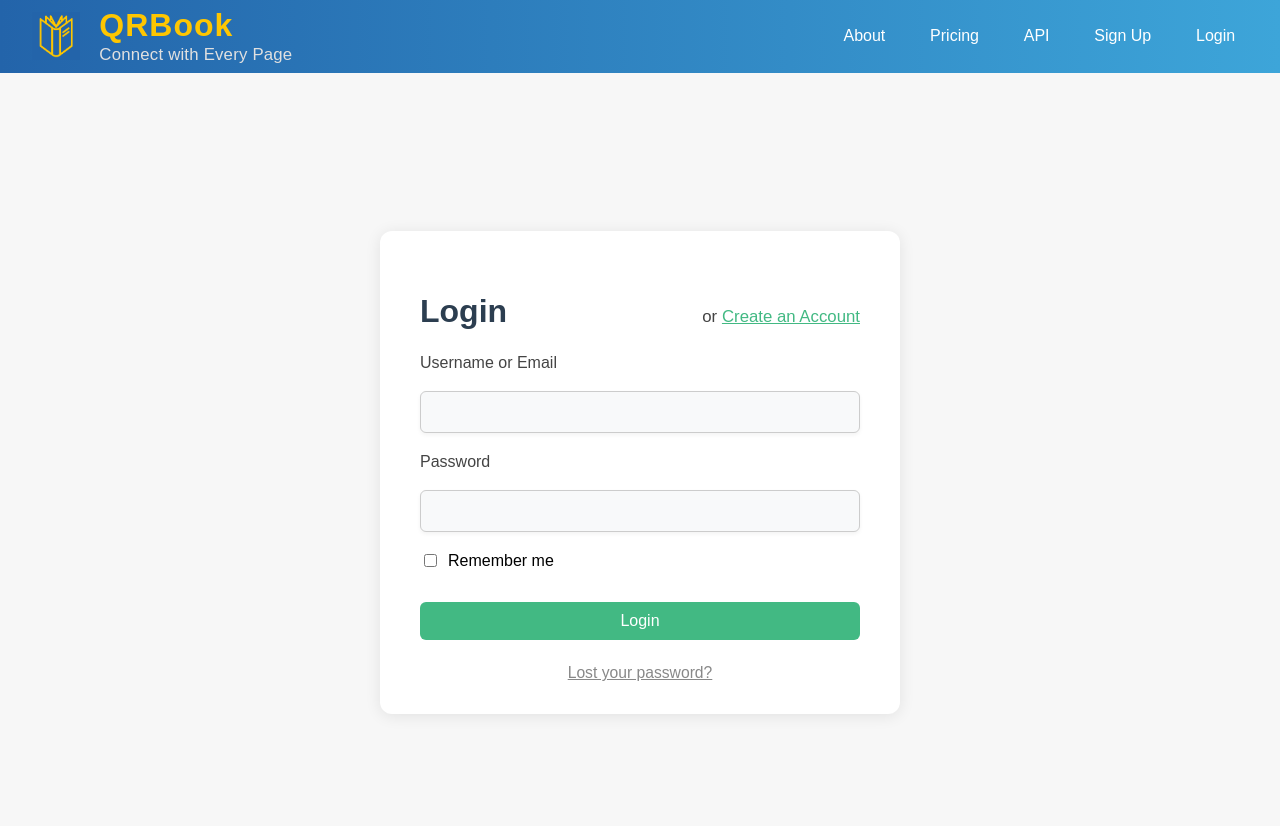
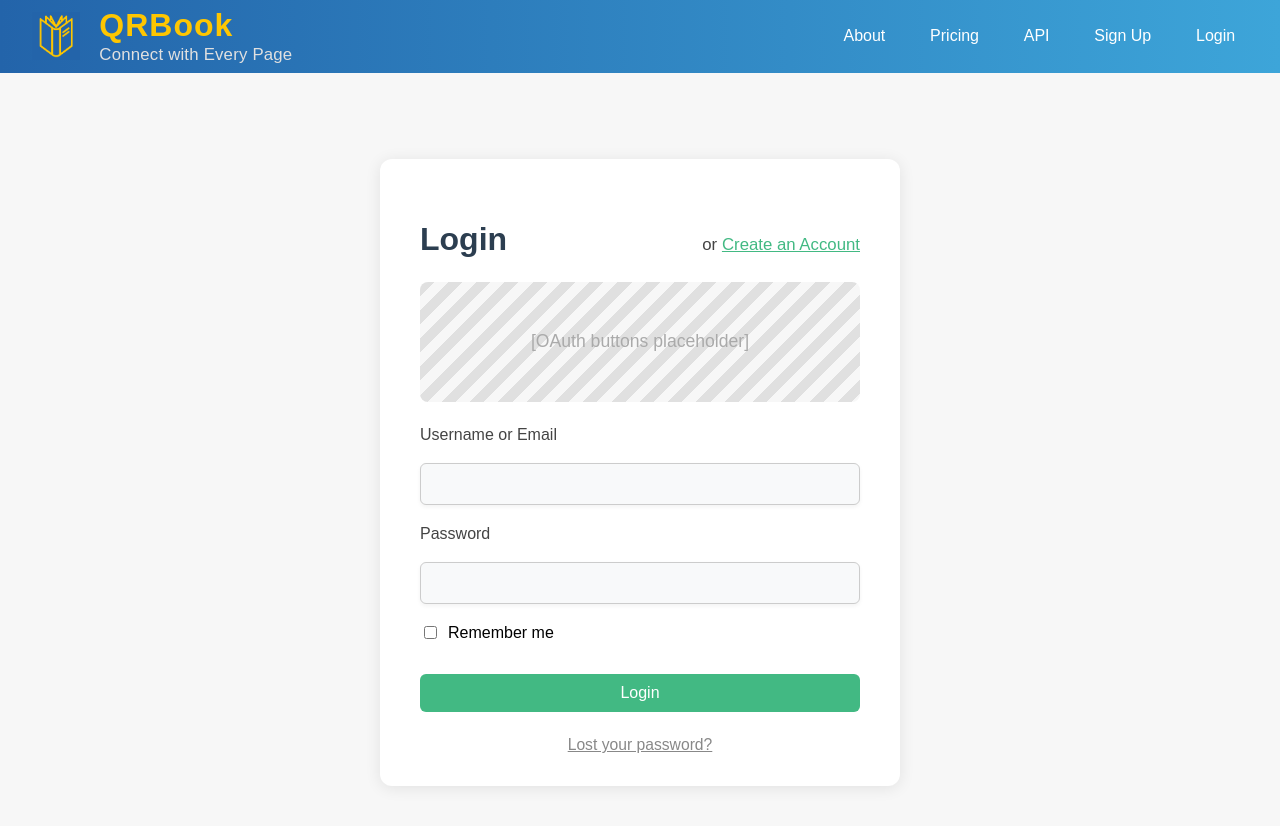
Before and after one commit to KylerCWK/check-in-prototype, a JavaScript app in the folder project/client/: page /login in a window 1280 px wide. Shown: the top 826 px of the page. Built offline with nearby package versions, Linux system fonts and the light colour scheme.

Commit message:
Added NavBar component to APIPage, AboutPage, and PricingPage. Updated LoginPage with OAuth placeholder

```diff
--- a/project/client/src/components/APIPage.vue
+++ b/project/client/src/components/APIPage.vue
@@ -1,4 +1,13 @@
 <template>
+    <NavBar />
     <h1>API</h1>
     <p>This is the API page for the QR Code Check-In Prototype.</p>
 </template>
+
+<script>
+import NavBar from './NavBar.vue';
+export default {
+    name: 'APIPage',
+    components: {  NavBar },
+};
+</script>
--- a/project/client/src/components/AboutPage.vue
+++ b/project/client/src/components/AboutPage.vue
@@ -1,4 +1,13 @@
 <template>
+    <NavBar />
     <h1>About</h1>
     <p>This is the About page for the QR Code Check-In Prototype.</p>
 </template>
+
+<script>
+import NavBar from './NavBar.vue';
+export default {
+    name: 'AboutPage',
+    components: { NavBar },
+};
+</script>
--- a/project/client/src/components/LoginPage.vue
+++ b/project/client/src/components/LoginPage.vue
@@ -7,9 +7,10 @@
           <h1 class="login-title">Login</h1>
           <span class="or-create"
             >or
-            <router-link to="/signup" class="create-account-link">Create an Account</router-link
+            <router-link to="/register" class="create-account-link">Create an Account</router-link
           ></span>
         </div>
+        <div class="oauth-placeholder">[OAuth buttons placeholder]</div>
         <form class="login-form" @submit.prevent="handleLogin">
           <label for="username" class="login-label">Username or Email</label>
           <input id="username" type="text" class="input-field" placeholder="" v-model="username" />
@@ -102,6 +103,20 @@ export default {
 .create-account-link:hover {
   color: #369e6f;
 }
+
+.oauth-placeholder {
+  width: 100%;
+  height: 120px;
+  background: repeating-linear-gradient(135deg, #e0e0e0, #e0e0e0 10px, #f7f7f7 10px, #f7f7f7 20px);
+  border-radius: 8px;
+  margin-bottom: 1.5rem;
+  display: flex;
+  align-items: center;
+  justify-content: center;
+  color: #aaa;
+  font-size: 1.1rem;
+}
+
 .login-form {
   width: 100%;
   display: flex;
--- a/project/client/src/components/PricingPage.vue
+++ b/project/client/src/components/PricingPage.vue
@@ -1,4 +1,13 @@
 <template>
+    <NavBar />
     <h1>Pricing</h1>
     <p>This is the Pricing page for the QR Code Check-In Prototype.</p>
 </template>
+
+<script>
+import NavBar from './NavBar.vue';
+export default {
+    name: 'PricingPage',
+    components: { NavBar },
+};
+</script>
```
